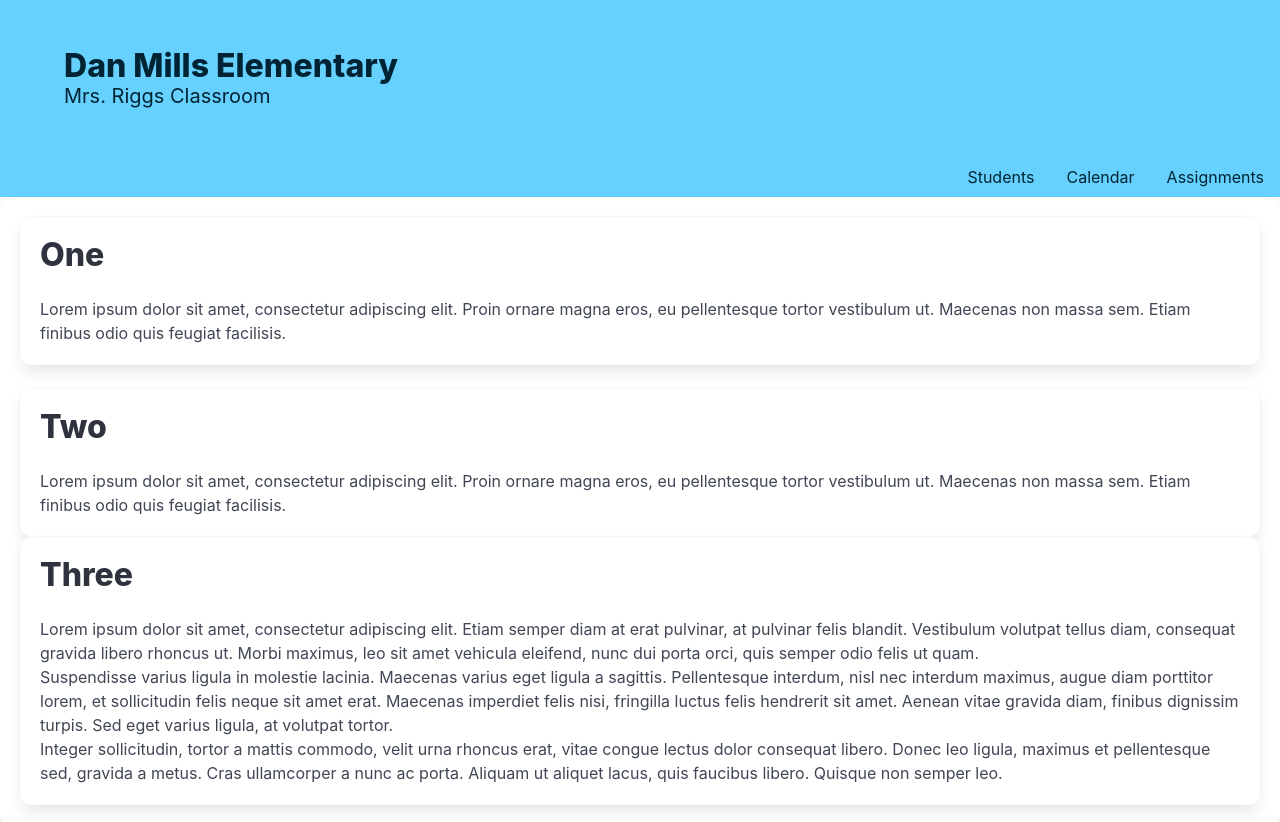
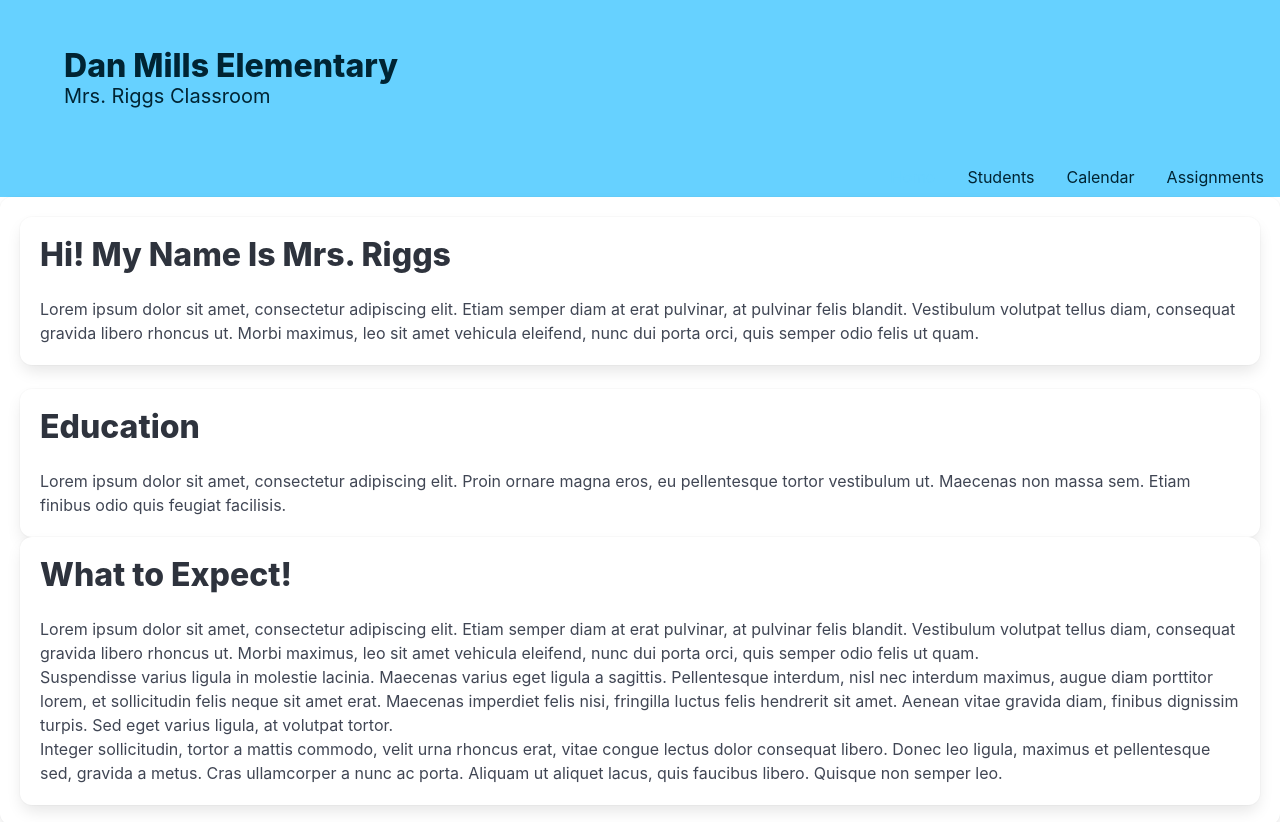
Before and after one commit to Jonny-Riggs/Classroom-App, a React (Create React App) app: page /Home in a window 1280 px wide. Shown: the top 822 px of the page. Built offline with nearby package versions, Linux system fonts and the light colour scheme.

Commit message:
Hooked up the api for assignments. Next will be looping over the ids

```diff
--- /dev/null
+++ b/src/Components/Assignment/Assignments.js
@@ -0,0 +1,41 @@
+import React, { Component } from 'react';
+import 'bulma/css/bulma.css';
+
+export default class Assignments extends Component {
+
+    state = {
+        title: "",
+        desc: "",
+        dueDate: "",
+        studentId: 0
+    }
+
+    loadAssignment = () => {
+        fetch("http://localhost:8088/assignments/1")
+        .then(r => r.json())
+        .then(assign => {
+           this.setState(assign)
+        })
+    }
+
+    componentDidMount() {
+        this.loadAssignment()
+    }
+
+
+
+  render() {
+    return (
+      <article className="message">
+        <div className="message-header">
+          <p>{this.state.title}</p>
+          <button className="delete" aria-label="delete" />
+        </div>
+        <div className="message-body">
+          <strong>{this.state.desc}</strong><br/>
+          <strong>{this.state.dueDate}</strong>
+        </div>
+      </article>
+    );
+  }
+}
--- a/src/Components/Home/Home.js
+++ b/src/Components/Home/Home.js
@@ -7,15 +7,17 @@ export default class Home extends Component {
       <div className="tile is-ancestor box">
         <div className="tile is-4 is-vertical is-parent">
           <div className="tile is-child box">
-            <p className="title">One</p>
+            <p className="title">Hi! My Name Is Mrs. Riggs</p>
             <p>
-              Lorem ipsum dolor sit amet, consectetur adipiscing elit. Proin
-              ornare magna eros, eu pellentesque tortor vestibulum ut. Maecenas
-              non massa sem. Etiam finibus odio quis feugiat facilisis.
+              Lorem ipsum dolor sit amet, consectetur adipiscing elit. Etiam
+              semper diam at erat pulvinar, at pulvinar felis blandit.
+              Vestibulum volutpat tellus diam, consequat gravida libero rhoncus
+              ut. Morbi maximus, leo sit amet vehicula eleifend, nunc dui porta
+              orci, quis semper odio felis ut quam.
             </p>
           </div>
           <div className="tile is-child box">
-            <p className="title">Two</p>
+            <p className="title">Education</p>
             <p>
               Lorem ipsum dolor sit amet, consectetur adipiscing elit. Proin
               ornare magna eros, eu pellentesque tortor vestibulum ut. Maecenas
@@ -25,7 +27,7 @@ export default class Home extends Component {
         </div>
         <div className="tile is-parent">
           <div className="tile is-child box">
-            <p className="title">Three</p>
+            <p className="title">What to Expect!</p>
             <p>
               Lorem ipsum dolor sit amet, consectetur adipiscing elit. Etiam
               semper diam at erat pulvinar, at pulvinar felis blandit.
--- a/src/Components/Nav/NavBar.js
+++ b/src/Components/Nav/NavBar.js
@@ -22,7 +22,7 @@ export default class NavBar extends Component {
     <li className="is-active"><Link to="/Home">Home</Link></li>
     <li><Link to="/Student">Students</Link></li>
     <li><Link to="/Calendar">Calendar</Link></li>
-    <li><a>Assignments</a></li>
+    <li><Link to="/Assignment">Assignments</Link></li>
   </ul>
 </div>
 </section>
--- a/src/index.js
+++ b/src/index.js
@@ -6,6 +6,7 @@ import registerServiceWorker from './registerServiceWorker';
 import Student from './Components/Student/Student';
 import Calendar from './Components/Calendar/Calendar';
 import Home from './Components/Home/Home'
+import Assignments from './Components/Assignment/Assignments'
 
 ReactDOM.render((
     <Router>
@@ -14,6 +15,7 @@ ReactDOM.render((
             <Route exact path="/Home" component={Home} />
             <Route exact path="/Student" component={Student} />
             <Route exact path="/Calendar" component={Calendar} />
+            <Route exact path="/Assignment" component={Assignments} />
         </div>
     </Router>
 ), document.querySelector("#root"))
```
Also changed, not shown: API/classroom.json (+29 -0 lines).
